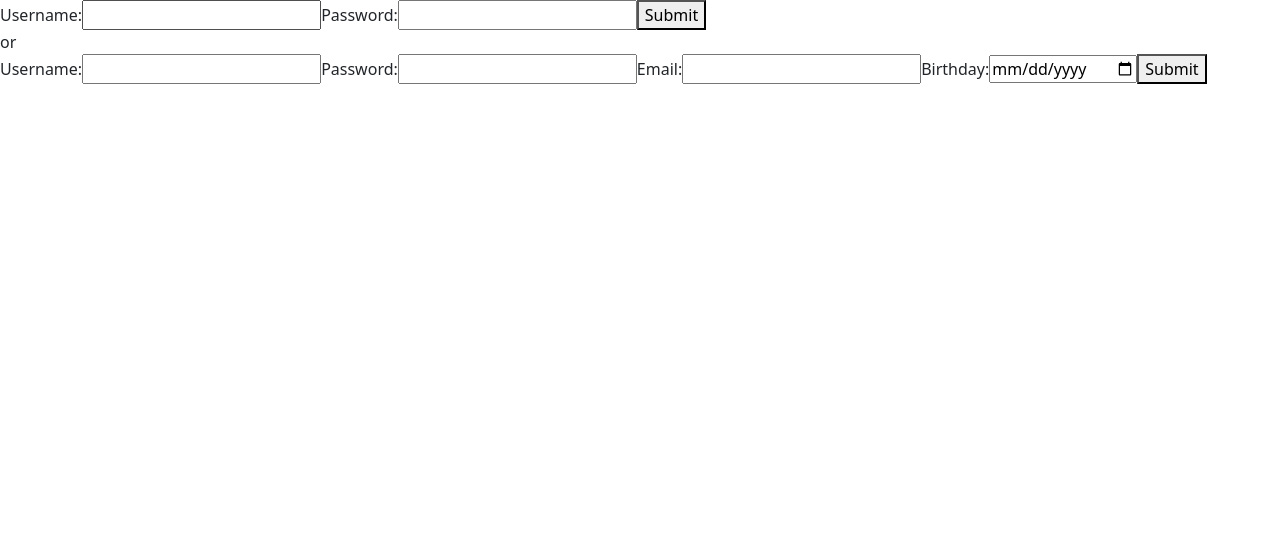
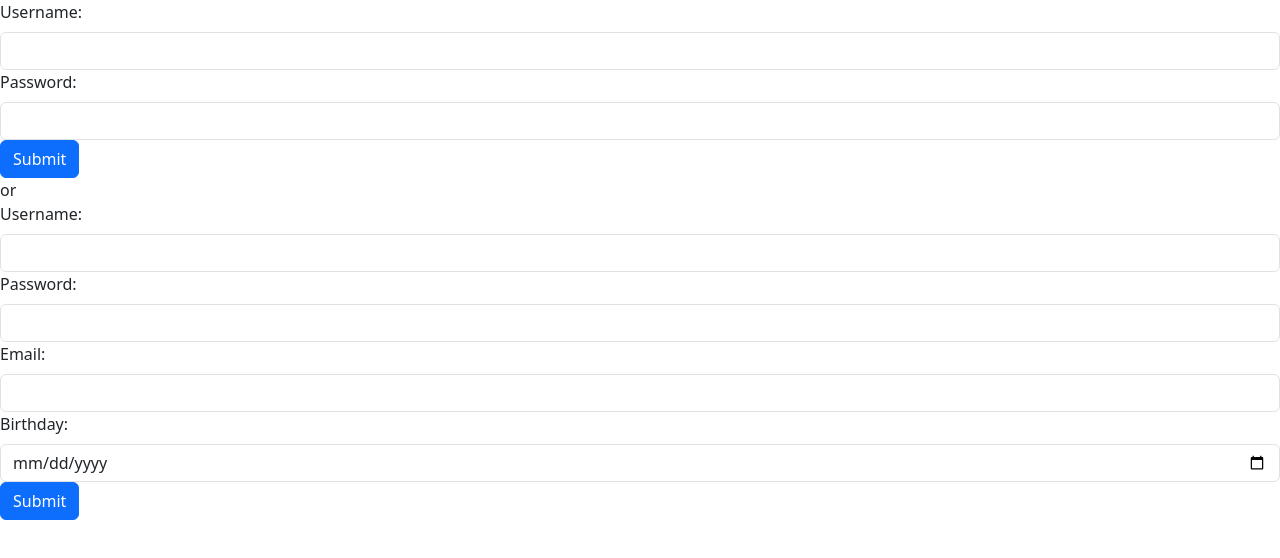
Before and after one commit to sina--/myFlix-client, a React (Vite) app: page / in a window 1280 px wide. Shown: the top 558 px of the page. Built offline with nearby package versions, Linux system fonts and the light colour scheme.

Commit message:
Implement bootstrap for login and signup forms

```diff
--- a/src/components/login-view/login-view.jsx
+++ b/src/components/login-view/login-view.jsx
@@ -1,5 +1,6 @@
 import React from "react";
 import { useState, useEffect } from "react";
+import { Button, Form } from "react-bootstrap";
 
 export const LoginView = ({ onLoggedIn }) => {
   const [username, setUsername] = useState("");
@@ -39,28 +40,29 @@
   };
 
   return (
-    <form onSubmit={handleSubmit}>
-      <label>
-        Username:
-        <input
+    <Form onSubmit={handleSubmit}>
+      <Form.Group controlId="formUsername">
+        <Form.Label>Username:</Form.Label>
+        <Form.Control
           type="text"
           value={username}
           onChange={(e) => setUsername(e.target.value)}
           required
+          minLength="3"
         />
-      </label>
-      <label>
-        Password:
-        <input
+      </Form.Group>
+      <Form.Group controlId="formPassword">
+        <Form.Label>Password:</Form.Label>
+        <Form.Control
           type="password"
           value={password}
           onChange={(e) => setPassword(e.target.value)}
           required
         />
-      </label>
-      <button type="submit">
+      </Form.Group>
+      <Button variant="primary" type="submit">
         Submit
-      </button>
-    </form>
+      </Button>
+    </Form>
   );
 };
--- a/src/components/signup-view/signup-view.jsx
+++ b/src/components/signup-view/signup-view.jsx
@@ -1,4 +1,5 @@
 import { useState } from "react";
+import { Button, Form } from "react-bootstrap";
 
 export const SignupView = () => {
   const [username, setUsername] = useState("");
@@ -33,47 +34,47 @@
   };
 
   return (
-    <form onSubmit={handleSubmit}>
-      <label>
-        Username:
-        <input
+    <Form onSubmit={handleSubmit}>
+      <Form.Group controlId="formUsername">
+        <Form.Label>Username:</Form.Label>
+        <Form.Control
           type="text"
           value={username}
           onChange={(e) => setUsername(e.target.value)}
           required
-          minLength="2"
+          minLength="3"
         />
-      </label>
-      <label>
-        Password:
-        <input
+      </Form.Group>
+      <Form.Group controlId="formPassword">
+        <Form.Label>Password:</Form.Label>
+        <Form.Control
           type="password"
           value={password}
           onChange={(e) => setPassword(e.target.value)}
           required
         />
-      </label>
-      <label>
-        Email:
-        <input
+      </Form.Group>
+      <Form.Group controlId="formEmail">
+        <Form.Label>Email:</Form.Label>
+        <Form.Control
           type="email"
           value={email}
           onChange={(e) => setEmail(e.target.value)}
           required
         />
-      </label>
-      <label>
-        Birthday:
-        <input
+      </Form.Group>
+      <Form.Group controlId="formDate">
+        <Form.Label>Birthday:</Form.Label>
+        <Form.Control
           type="date"
           value={birthday}
           onChange={(e) => setBirthday(e.target.value)}
           required
         />
-      </label>
-      <button type="submit">
+      </Form.Group>
+      <Button variant="primary" type="submit">
         Submit
-      </button>
-    </form>
+      </Button>
+    </Form>
   );
 };
```
